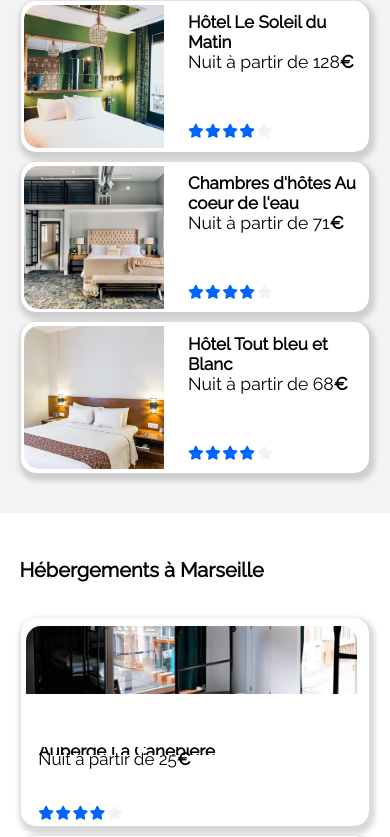
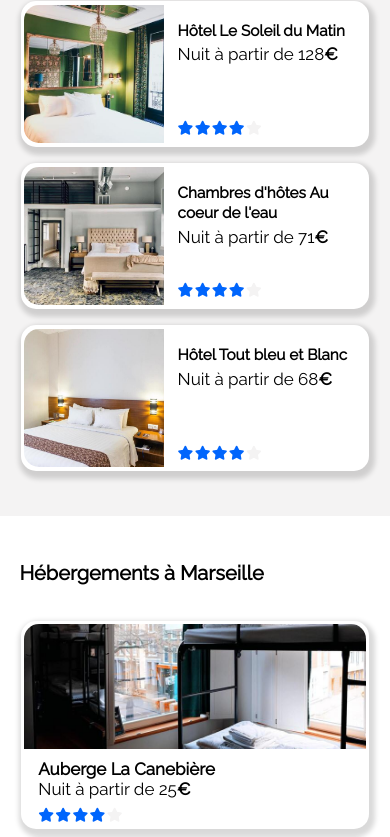
Before and after one commit to MajorDown/Booki, a plain HTML site: page index.html in a window 390 px wide. Shown: the part 706-1543 px from the top of the page. Drawn offline with Linux system fonts and the light colour scheme.

Commit message:
correction supplémentaires responsive mobile

```diff
--- a/css/styles.css
+++ b/css/styles.css
@@ -336,18 +336,18 @@ main {
 }
 
 #most-popular .content {
+    aspect-ratio: 345/500;
     width: 82.1%;
-    height: 80%;
     margin: 0px auto;
     margin-top: 30px;
     display: flex;
-    flex-wrap: wrap;
+    flex-direction: column;
     justify-content: space-between;
 }
 
 #most-popular .card {
     width: 100%;
-    height: 145px;
+    height: 30%;
     background: white;
     border-radius: 15px;
     box-shadow: rgba(0, 0, 0, 0.148) 2px 4px 5px 4px;
@@ -358,8 +358,8 @@ main {
     height: 100%;
     display: flex;
     flex-wrap: wrap;
-    flex-direction: column;
-    justify-content: space-between;
+    justify-content: flex-start;
+
 }
 
 #most-popular .card-image {
@@ -378,18 +378,21 @@ main {
 }
 
 #most-popular .card-description {
-    width: 50%;
-    height: 85%;
+    width: 52%;
+    height: 90%;
     margin: auto;
-    line-height: 20px;
+    padding-top: 3%;
     display: flex;
     flex-direction: column;
     justify-content: space-between;
+    line-height: 1.5vw;
 }
 
 #most-popular p {
-    margin-top: 5px;
+    margin-top: 2%;
 }
+
+#most-popular p {}
 
 /**********ACTIVITES********************/
 
@@ -493,32 +496,34 @@ footer {
 
     #most-popular {
         width: 100%;
-        height: 300px;
+        height: 280px;
         flex-direction: row;
-    }
-
-    #most-popular .content {
-        width: 91%;
     }
 
     #most-popular h2 {
         width: 88%;
     }
 
-    #most-popular .card {
-        width: 32%;
-        height: 50%;
-        justify-content: space-between;
+    #most-popular .content {
+        aspect-ratio: null;
+        width: 91%;
+        height: 45%;
+        flex-direction: row;
     }
 
-    #most-popular strong {
-        font-size: 14px;
+    #most-popular .card {
+        width: 31%;
+        height: 100%;
     }
 
-    #most-popular p {
-        font-size: 15px;
-        margin-top: 0px;
+    #most-popular .card-description {
+        font-size: 90%;
     }
+
+    #most-popular h4 {
+        font-size: 90%;
+    }
+
 
     /*****ACTIVITES**********/
 
@@ -692,10 +697,9 @@ footer {
     /*****LES PLUS POPULAIRES**********/
 
     #most-popular {
-        height: auto;
         order: 2;
         border-radius: 0px;
-        flex-wrap: wrap;
+        height: 620px;
     }
 
     #most-popular h2 {
@@ -708,26 +712,20 @@ footer {
 
     #most-popular .content {
         width: 89.3%;
+        height: 470px;
         padding-bottom: 40px;
-        gap: 10px;
+        flex-direction: column;
     }
 
     #most-popular .card {
-        aspect-ratio: 335/145;
         width: 100%;
-        justify-content: flex-start;
+        height: 31%;
     }
 
-    #most-popular img {
-        min-width: 40%;
-    }
-
-    #most-popular strong {
-        font-size: 1.1rem;
-    }
-
-    #most-popular p {
-        font-size: 1.1rem;
+    #most-popular .card-description {
+        height: 80%;
+        font-size: 100%;
+        line-height: 20px;
     }
 
     /*****HEBERGEMENT**********/
@@ -748,19 +746,19 @@ footer {
         width: 100%;
     }
 
-    #hebergement .card img {
+    #hebergement .card-image {
         width: 98%;
         height: 60%;
         margin: 3px auto;
     }
 
-    #hebergement .card-container {}
+    #hebergement .card-description {
+        height: 30%;
+    }
 
-    #hebergement .description {}
-
-    #hebergement .card strong {}
-
-    #hebergement .card p {}
+    #hebergement .description {
+        line-height: 20px;
+    }
 
     #show-more {
         display: none;
```
